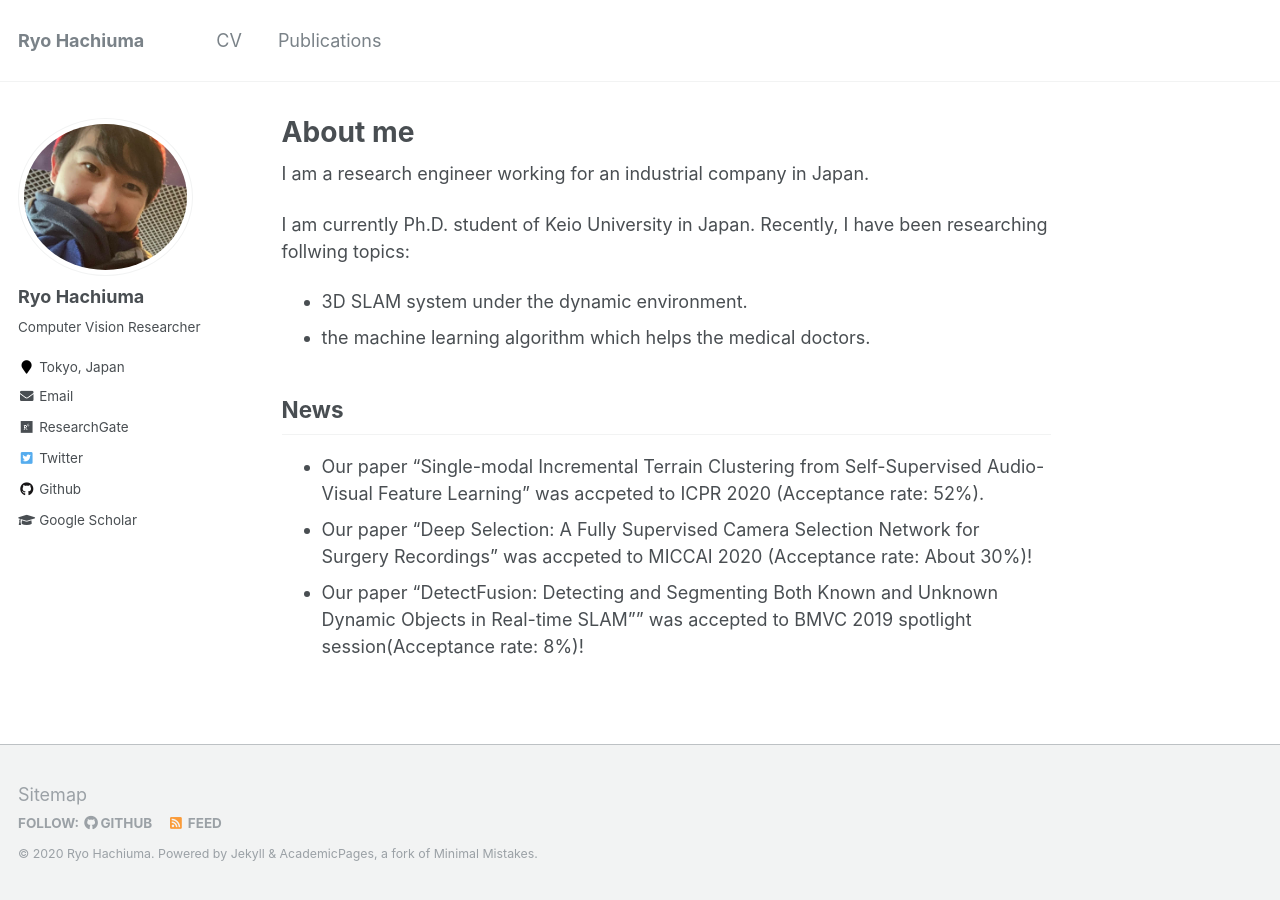
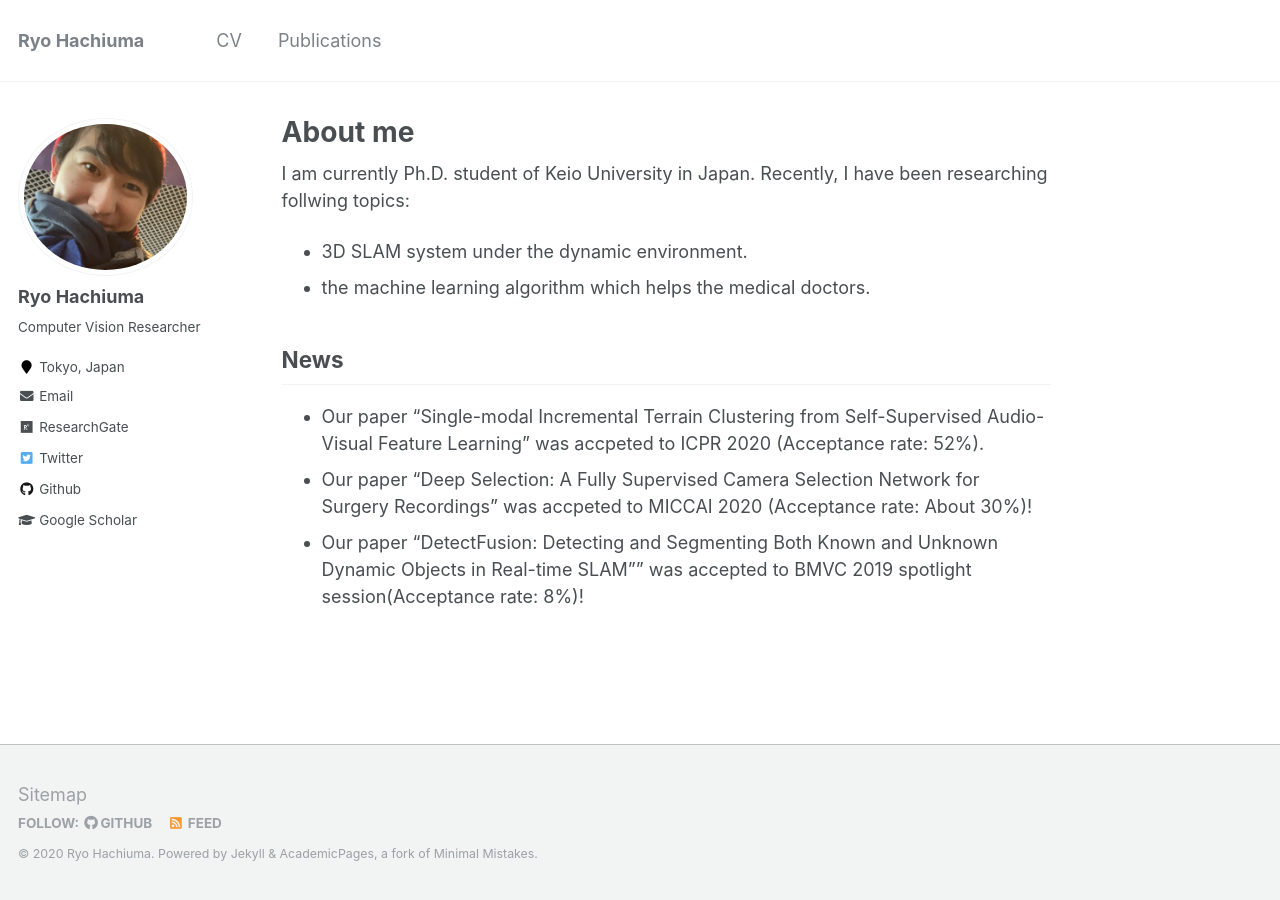
Before and after one commit to ryohachiuma/ryohachiuma.github.io, a Jekyll site: the page built from _pages/about.md, in a window 1280 px wide. Built offline with Jekyll 4.4.1, drawn with Linux system fonts in a browser that asks for light colours.

Commit message:
Update about.md

```diff
--- a/_pages/about.md
+++ b/_pages/about.md
@@ -8,7 +8,7 @@ redirect_from:
   - /about.html
 ---
 
-I am a research engineer working for an industrial company in Japan.
+
 
 I am currently Ph.D. student of Keio University in Japan.
 Recently, I have been researching follwing topics:
```
